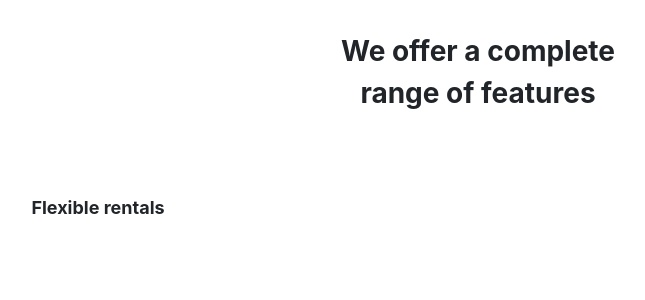
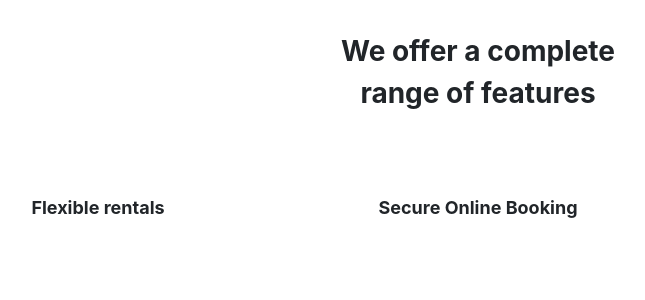
Before and after one commit to Bogdan00766/Car-Rental-Yii-framework-web-app, a PHP site: page /index.php?page=features in a window 1280 px wide. Shown: the part 86-386 px from the top of the page, without its empty margins (162-807 px from the left). Run offline with PHP 8.4, Linux system fonts and the light colour scheme; some libraries are stand-ins or nearby versions.

Commit message:
added text Secure Online Booking

```diff
--- a/Stage2/pages/features.php
+++ b/Stage2/pages/features.php
@@ -18,7 +18,9 @@
         </div>
         <div class="col-4 icon-column">
             <i class="fas fa-shield-alt fa-3x icon-theme"></i>
-
+            <p class= "title">
+                Secure Online Booking
+            </p>
         </div>
         <div class ="col-4 icon-column">
             <i class="fas fa-tag fa-3x icon-theme"></i>
```
